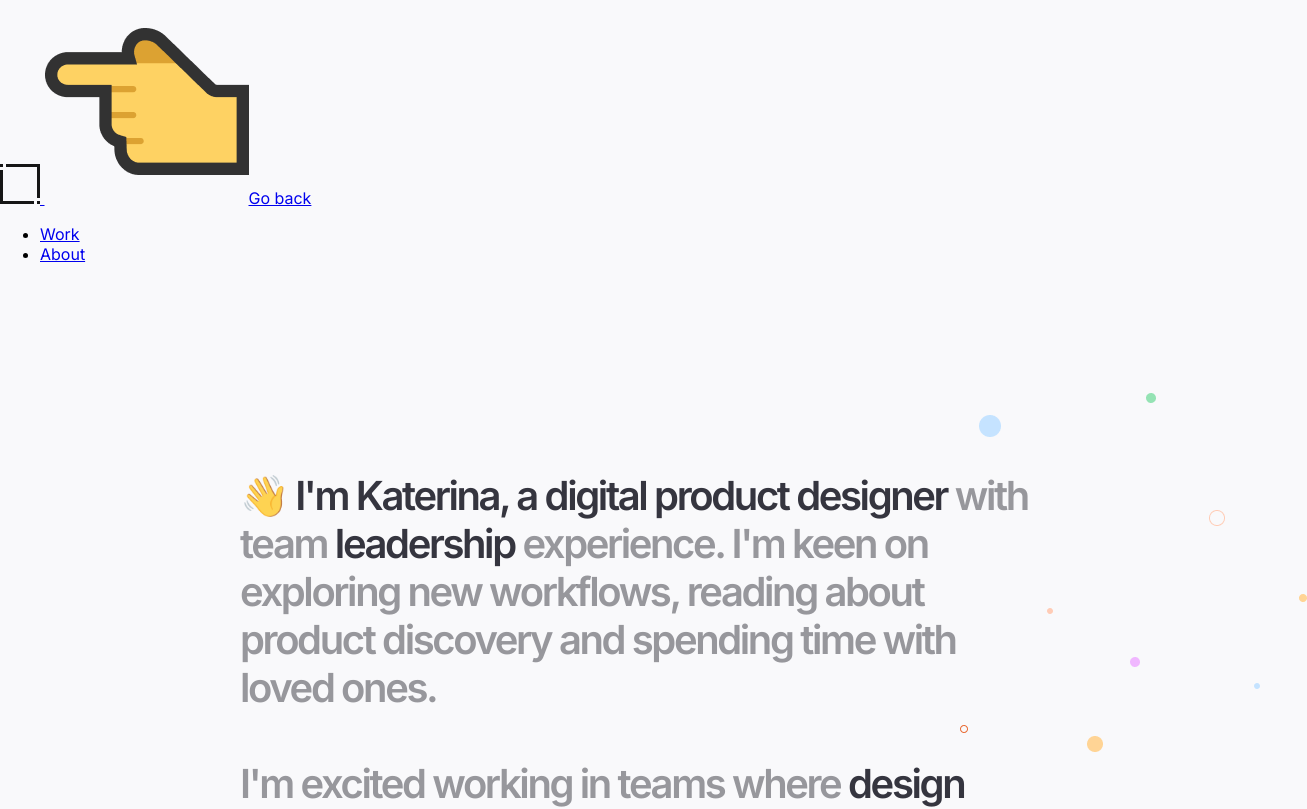
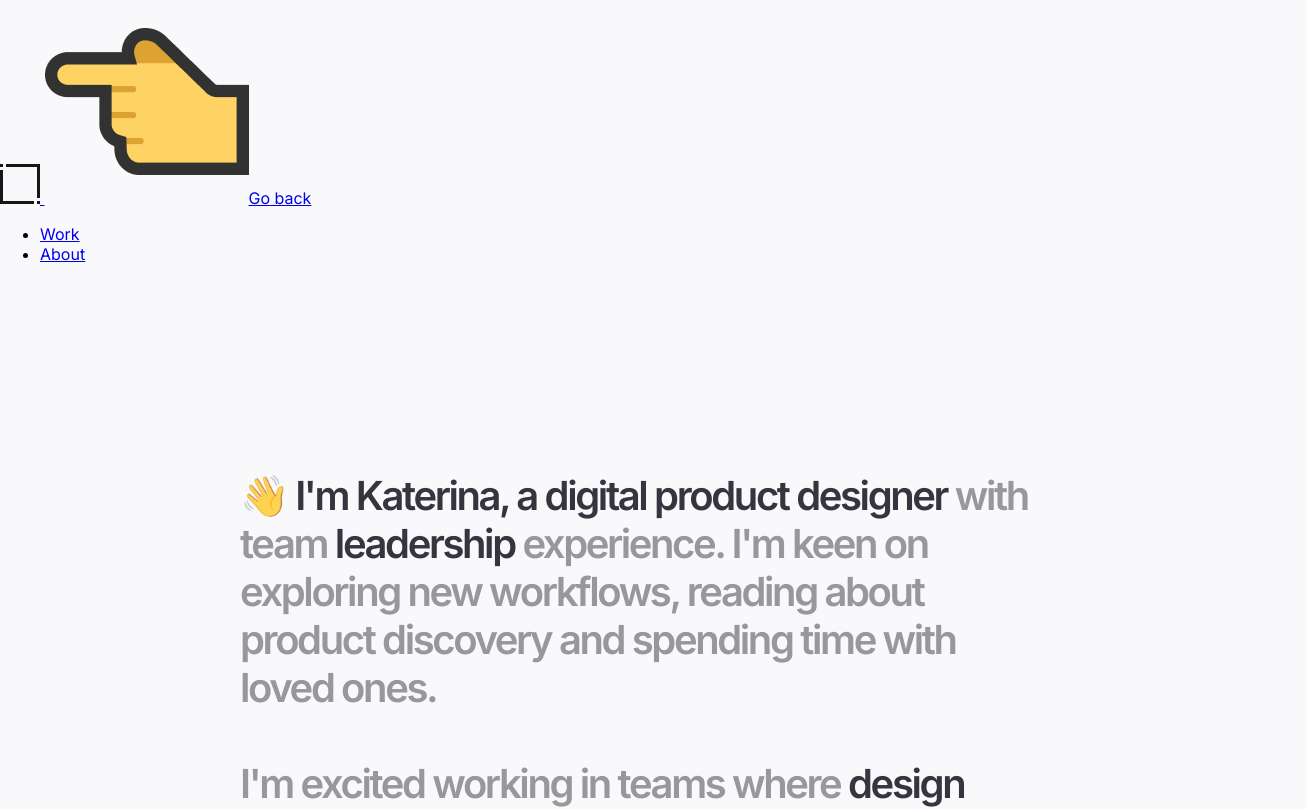
Before and after one commit to cath23/product-design, a website built with Parcel: page src/index.html in a window 1280 px wide. Shown: the top 809 px of the page, 1307 px wide, since content can reach past the window. Built offline with nearby package versions, Linux system fonts and the light colour scheme.

Commit message:
Removed dotted background

```diff
--- a/src/scss/main.scss
+++ b/src/scss/main.scss
@@ -22,6 +22,7 @@ header {
         @include media("<=phone") {
             padding: 4.5rem 0 9rem 0;
         }
+
         &::after {
             content: url(../assets/purple-tag.svg);
             position: absolute;
@@ -34,27 +35,28 @@ header {
             }
         }
 
-        &::before {
-            content: url(../assets/particles-background.png);
-            position: absolute;
-            top: 15%;
-            left: 90%;
-            height: 100%;
-            // width: 80px;
-            z-index: -1;
+        // Use background image on a fluid container whithout margins, its safer.
+        // &::before {
+        //     content: url(../assets/particles-background.png);
+        //     position: absolute;
+        //     top: 15%;
+        //     left: 90%;
+        //     height: 100%;
+        //     // width: 80px;
+        //     z-index: -1;
 
-            @include media("<=tablet") {
-                height: 100%;
-                bottom: -40%;
-                left: 70%;
-            }
+        //     @include media("<=tablet") {
+        //         height: 100%;
+        //         bottom: -40%;
+        //         left: 70%;
+        //     }
 
-            @include media("<=phone") {
-                bottom: -10%;
-                left: 70%;
-                content: none;
-            }
-        }
+        //     @include media("<=phone") {
+        //         bottom: -10%;
+        //         left: 70%;
+        //         content: none;
+        //     }
+        // }
     }
 }
 
```
